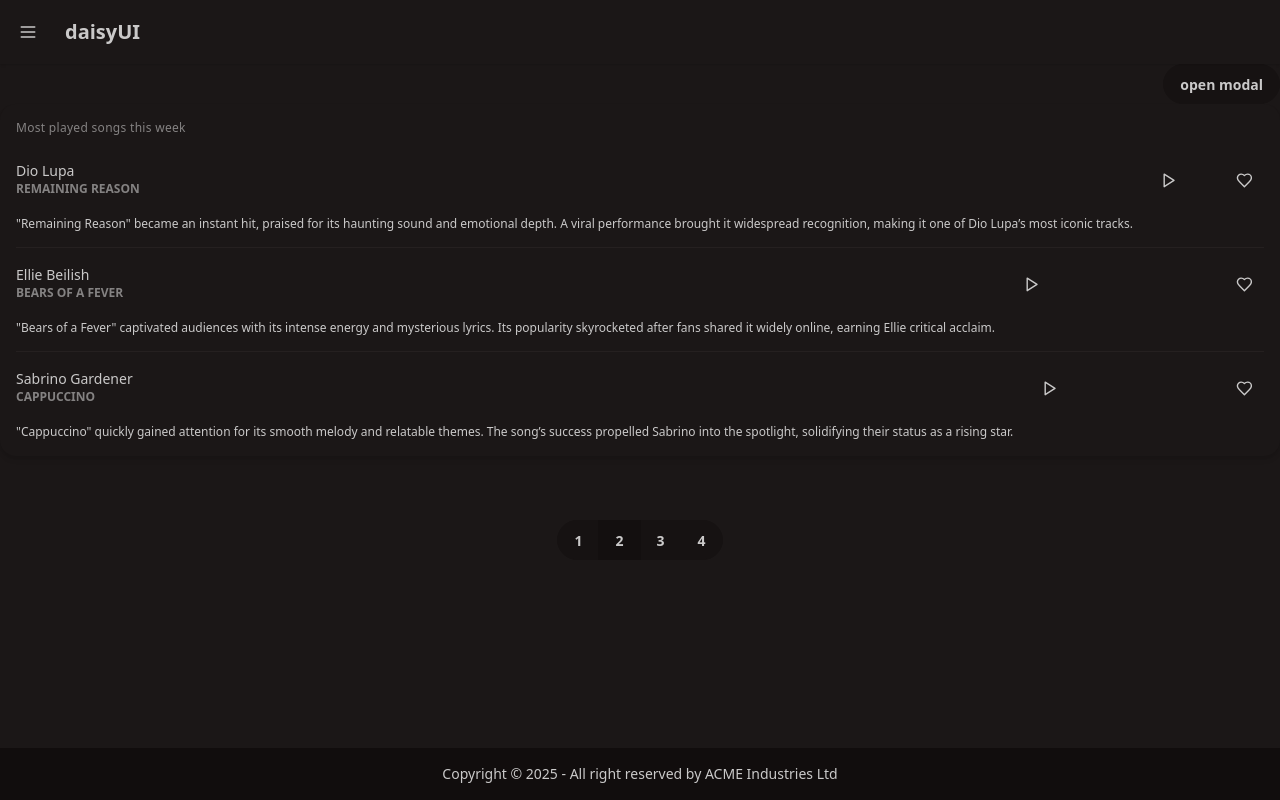
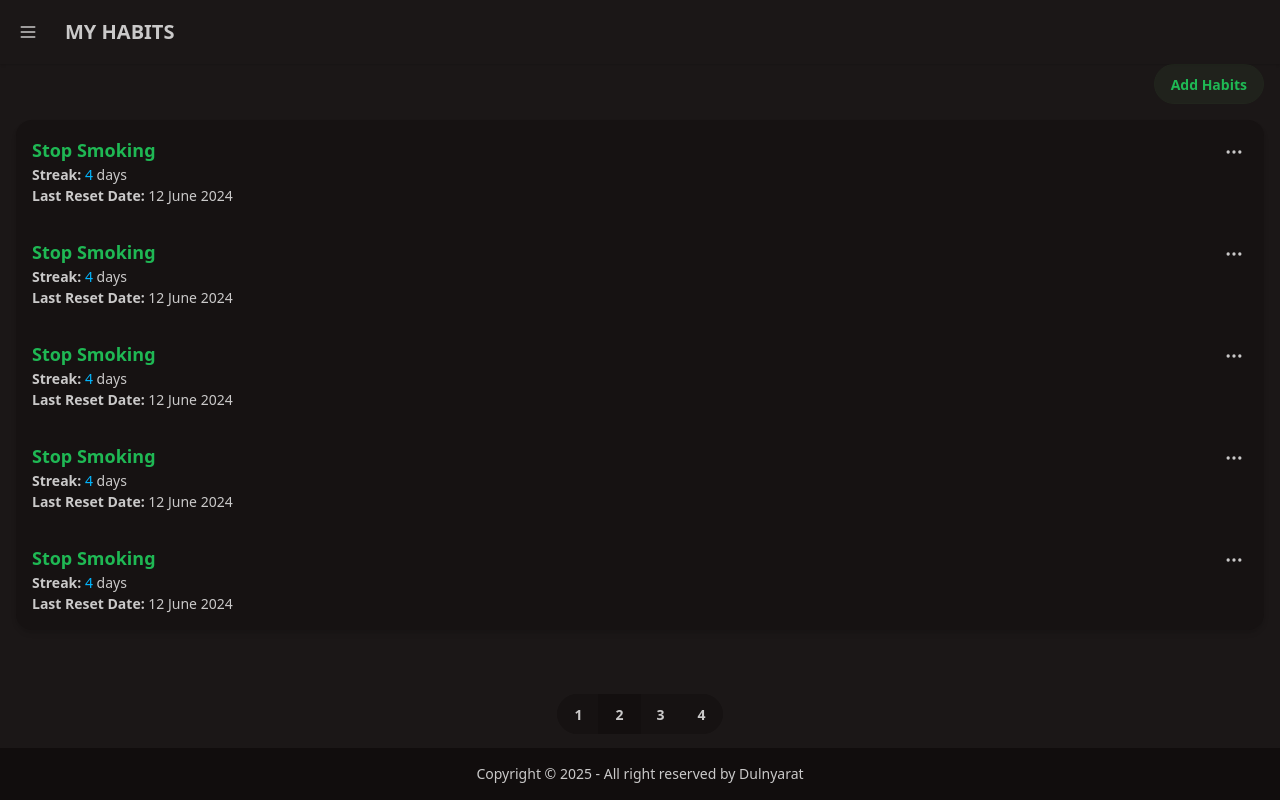
Before and after one commit to Dulnyarat9458/keep-going-frontend, a Next.js app: page / in a window 1280 px wide. Built offline with nearby package versions, Linux system fonts and the light colour scheme.

Commit message:
chore: mockup ui

```diff
--- a/components/Drawer.tsx
+++ b/components/Drawer.tsx
@@ -1,3 +1,4 @@
+import Link from 'next/link'
 import React from 'react'
 
 export default function Drawer() {
@@ -16,8 +17,7 @@ export default function Drawer() {
         <label htmlFor="my-drawer" aria-label="close sidebar" className="drawer-overlay"></label>
         <ul className="menu bg-base-200 text-base-content min-h-full w-80 p-4 max-w-[80%]">
           {/* Sidebar content here */}
-          <li className='mb-1'><a>Sidebar Item 1</a></li>
-          <li className='mb-1'><a>Sidebar Item 2</a></li>
+          <li className='mb-1'><Link href={"/signin"}>Log Out</Link></li>
         </ul>
       </div>
     </div>
--- a/components/Footer.tsx
+++ b/components/Footer.tsx
@@ -4,7 +4,7 @@ export default function Footer() {
   return (
     <footer className="footer sm:footer-horizontal footer-center bg-base-300 text-base-content p-4">
       <aside>
-        <p>Copyright © {new Date().getFullYear()} - All right reserved by ACME Industries Ltd</p>
+        <p>Copyright © {new Date().getFullYear()} - All right reserved by Dulnyarat</p>
       </aside>
     </footer>
   )
--- a/components/HabitList.tsx
+++ b/components/HabitList.tsx
@@ -1,76 +1,59 @@
 "use client"
 
-import React from 'react'
+import HabitForm from "./form/HabitForm"
+
 
 export default function HabitList() {
+  const items = ['a', 'b', 'c', 'd', 'e'];
   return (
     <>
-      {/* You can open the modal using document.getElementById('ID').showModal() method */}
-      <div className='text-end'>
-        <button className="btn" onClick={() => (document.getElementById('my_modal_3') as HTMLFormElement).showModal()}>open modal</button>
-        <dialog id="my_modal_3" className="modal">
+      <div className='text-end mx-4'>
+        <button className="btn btn-soft btn-primary" onClick={() => (document.getElementById('add_modal') as HTMLFormElement).showModal()}>Add Habits</button>
+        <dialog id="add_modal" className="modal">
           <div className="modal-box text-start">
             <form method="dialog">
               <button className="btn btn-sm btn-circle btn-ghost absolute right-2 top-2">✕</button>
             </form>
-            <h3 className="font-bold text-lg">Hello!</h3>
-            <p className="py-4">Press ESC key or click on ✕ button to close</p>
+            <h3 className="font-bold text-lg mb-4">Add Habits</h3>
+            <HabitForm />
           </div>
         </dialog>
       </div>
 
-      <ul className="list bg-base-100 rounded-box shadow-md">
+      <ul className="list rounded-box shadow-md bg-base-200 mt-4 mx-4">
+        {items.map((item, index) => (
+          <li className="flex justify-between p-4 " key={index}>
+            <div>
+              <div className="text-lg text-primary"><strong>Stop Smoking</strong></div>
+              <ul>
+                <li><strong>Streak: </strong><span className="text-info">4</span>  days</li>
+                <li><strong>Last Reset Date:</strong> 12 June 2024</li>
+              </ul>
+            </div>
+            <div >
+              <div className="dropdown dropdown-bottom dropdown-end">
+                <div tabIndex={0} role="button" className=" m-1">
+                  <svg xmlns="http://www.w3.org/2000/svg" fill="none" viewBox="0 0 24 24" className="inline-block h-5 w-5 stroke-current"> <path strokeLinecap="round" strokeLinejoin="round" strokeWidth="2" d="M5 12h.01M12 12h.01M19 12h.01M6 12a1 1 0 11-2 0 1 1 0 012 0zm7 0a1 1 0 11-2 0 1 1 0 012 0zm7 0a1 1 0 11-2 0 1 1 0 012 0z"></path> </svg>
+                </div>
+                <ul tabIndex={0} className="dropdown-content menu bg-base-300 rounded-box z-1 w-24 p-2 shadow-sm">
+                  <li>
+                    <div className="text-accent">Reset</div>
+                  </li>
+                  <li>
+                    <div className="text-warning">Edit</div>
+                  </li>
+                  <li>
+                    <div className="text-error">Delete</div>
+                  </li>
+                </ul>
+              </div>
+            </div>
+          </li>
+        ))}
 
-        <li className="p-4 pb-2 text-xs opacity-60 tracking-wide">Most played songs this week</li>
 
-        <li className="list-row">
-          <div>
-            <div>Dio Lupa</div>
-            <div className="text-xs uppercase font-semibold opacity-60">Remaining Reason</div>
-          </div>
-          <p className="list-col-wrap text-xs">
-            "Remaining Reason" became an instant hit, praised for its haunting sound and emotional depth. A viral performance brought it widespread recognition, making it one of Dio Lupa’s most iconic tracks.
-          </p>
-          <button className="btn btn-square btn-ghost">
-            <svg className="size-[1.2em]" xmlns="http://www.w3.org/2000/svg" viewBox="0 0 24 24"><g strokeLinejoin="round" strokeLinecap="round" strokeWidth="2" fill="none" stroke="currentColor"><path d="M6 3L20 12 6 21 6 3z"></path></g></svg>
-          </button>
-          <button className="btn btn-square btn-ghost">
-            <svg className="size-[1.2em]" xmlns="http://www.w3.org/2000/svg" viewBox="0 0 24 24"><g strokeLinejoin="round" strokeLinecap="round" strokeWidth="2" fill="none" stroke="currentColor"><path d="M19 14c1.49-1.46 3-3.21 3-5.5A5.5 5.5 0 0 0 16.5 3c-1.76 0-3 .5-4.5 2-1.5-1.5-2.74-2-4.5-2A5.5 5.5 0 0 0 2 8.5c0 2.3 1.5 4.05 3 5.5l7 7Z"></path></g></svg>
-          </button>
-        </li>
 
-        <li className="list-row">
 
-          <div>
-            <div>Ellie Beilish</div>
-            <div className="text-xs uppercase font-semibold opacity-60">Bears of a fever</div>
-          </div>
-          <p className="list-col-wrap text-xs">
-            "Bears of a Fever" captivated audiences with its intense energy and mysterious lyrics. Its popularity skyrocketed after fans shared it widely online, earning Ellie critical acclaim.
-          </p>
-          <button className="btn btn-square btn-ghost">
-            <svg className="size-[1.2em]" xmlns="http://www.w3.org/2000/svg" viewBox="0 0 24 24"><g strokeLinejoin="round" strokeLinecap="round" strokeWidth="2" fill="none" stroke="currentColor"><path d="M6 3L20 12 6 21 6 3z"></path></g></svg>
-          </button>
-          <button className="btn btn-square btn-ghost">
-            <svg className="size-[1.2em]" xmlns="http://www.w3.org/2000/svg" viewBox="0 0 24 24"><g strokeLinejoin="round" strokeLinecap="round" strokeWidth="2" fill="none" stroke="currentColor"><path d="M19 14c1.49-1.46 3-3.21 3-5.5A5.5 5.5 0 0 0 16.5 3c-1.76 0-3 .5-4.5 2-1.5-1.5-2.74-2-4.5-2A5.5 5.5 0 0 0 2 8.5c0 2.3 1.5 4.05 3 5.5l7 7Z"></path></g></svg>
-          </button>
-        </li>
-
-        <li className="list-row">
-          <div>
-            <div>Sabrino Gardener</div>
-            <div className="text-xs uppercase font-semibold opacity-60">Cappuccino</div>
-          </div>
-          <p className="list-col-wrap text-xs">
-            "Cappuccino" quickly gained attention for its smooth melody and relatable themes. The song’s success propelled Sabrino into the spotlight, solidifying their status as a rising star.
-          </p>
-          <button className="btn btn-square btn-ghost">
-            <svg className="size-[1.2em]" xmlns="http://www.w3.org/2000/svg" viewBox="0 0 24 24"><g strokeLinejoin="round" strokeLinecap="round" strokeWidth="2" fill="none" stroke="currentColor"><path d="M6 3L20 12 6 21 6 3z"></path></g></svg>
-          </button>
-          <button className="btn btn-square btn-ghost">
-            <svg className="size-[1.2em]" xmlns="http://www.w3.org/2000/svg" viewBox="0 0 24 24"><g strokeLinejoin="round" strokeLinecap="round" strokeWidth="2" fill="none" stroke="currentColor"><path d="M19 14c1.49-1.46 3-3.21 3-5.5A5.5 5.5 0 0 0 16.5 3c-1.76 0-3 .5-4.5 2-1.5-1.5-2.74-2-4.5-2A5.5 5.5 0 0 0 2 8.5c0 2.3 1.5 4.05 3 5.5l7 7Z"></path></g></svg>
-          </button>
-        </li>
 
       </ul>
       <div className='text-center mt-16'>
--- a/components/Navbar.tsx
+++ b/components/Navbar.tsx
@@ -1,15 +1,31 @@
+'use client'
+import { usePathname } from 'next/navigation'
 import React from 'react'
 import Drawer from './Drawer'
+import Link from 'next/link'
+
+const mustShowDrawer = (path: string) => {
+
+  const anonymousPath = [
+    "/forget-password",
+    "/reset-password",
+    "/signin",
+    "/signup"
+  ]
+
+  return !anonymousPath.includes(path)
+}
 
 export default function Navbar() {
+  const pathname = usePathname()
+
   return (
     <div className="navbar bg-base-100 shadow-sm">
       <div className="flex-none">
-         <Drawer/>
+        {mustShowDrawer(pathname) && <Drawer />}
       </div>
-
       <div className="flex-1">
-        <a className="btn btn-ghost text-xl">daisyUI</a>
+        <Link href={"/"} className="btn btn-ghost text-xl">MY HABITS</Link>
       </div>
     </div>
   )
--- /dev/null
+++ b/components/form/HabitForm.tsx
@@ -0,0 +1,64 @@
+"use client";
+
+import { useState } from 'react'
+import { DayPicker } from "react-day-picker";
+import { useForm } from "react-hook-form"
+import { yupResolver } from "@hookform/resolvers/yup"
+import * as yup from "yup"
+
+const schema = yup
+  .object({
+    title: yup.string().required(),
+    startDate: yup.date().required(),
+  })
+  .required()
+
+export default function HabitForm() {
+  const {
+    register,
+    handleSubmit,
+    setValue,
+    formState: { errors },
+  } = useForm({
+    resolver: yupResolver(schema),
+  })
+
+  const onSubmit = (data: any) => console.log(data)
+
+  const [startDate, setStartDate] = useState<Date | undefined>();
+  return (
+    <div>
+      <form onSubmit={handleSubmit(onSubmit)}>
+        <fieldset className="fieldset border-base-300 w-full mb-8">
+          <label className="label">Title</label>
+          <input type="text" {...register('title')} className="input  w-full" placeholder="My awesome page" />
+          <p>{errors.title?.message}</p>
+          <label className="label">Start Date</label>
+          <>
+            <button type='button' popoverTarget="rdp-popover" className="input input-border w-full" style={{ anchorName: "--rdp" } as React.CSSProperties}>
+              {startDate ? startDate.toLocaleDateString() : "Pick a date"}
+            </button>
+            <div popover="auto" id="rdp-popover" className="dropdown" style={{ positionAnchor: "--rdp" } as React.CSSProperties}>
+              <DayPicker
+                className="react-day-picker"
+                mode="single"
+                selected={startDate}
+                onSelect={(selectedDate) => {
+                  if (selectedDate) {
+                    setStartDate(selectedDate)
+                    setValue("startDate", selectedDate)
+                  }
+
+                }}
+              />
+            </div>
+            <p>{errors.startDate?.message}</p>
+          </>
+        </fieldset>
+        <input type="submit" className="btn btn-primary w-full" value={"ok"} />
+      </form>
+
+
+    </div>
+  )
+}
--- a/components/form/SignInForm.tsx
+++ b/components/form/SignInForm.tsx
@@ -9,7 +9,7 @@ export default function SignInForm() {
       <input type="email" className="input" placeholder="Email" />
       <label className="label">Password</label>
       <input type="password" className="input" placeholder="Password" />
-      <Link href={"#"} className='link link-secondary text-end'>Forget Password</Link>
+      <Link href={"/forget-password"} className='link link-secondary text-end'>Forget Password</Link>
       <button className="btn btn-neutral mt-2">Sign In</button>
       <p className='text-center mt-2'>
         Don't have an Account?
--- a/package.json
+++ b/package.json
@@ -9,10 +9,14 @@
     "lint": "next lint"
   },
   "dependencies": {
+    "@hookform/resolvers": "^5.1.1",
     "next": "15.3.3",
+    "pikaday": "^1.8.2",
     "react": "^19.0.0",
+    "react-day-picker": "^9.7.0",
     "react-dom": "^19.0.0",
-    "react-hook-form": "^7.57.0"
+    "react-hook-form": "^7.57.0",
+    "yup": "^1.6.1"
   },
   "devDependencies": {
     "@eslint/eslintrc": "^3",
```
Also changed, not shown: 1 other file (tests, documents, lock files or other folders).
